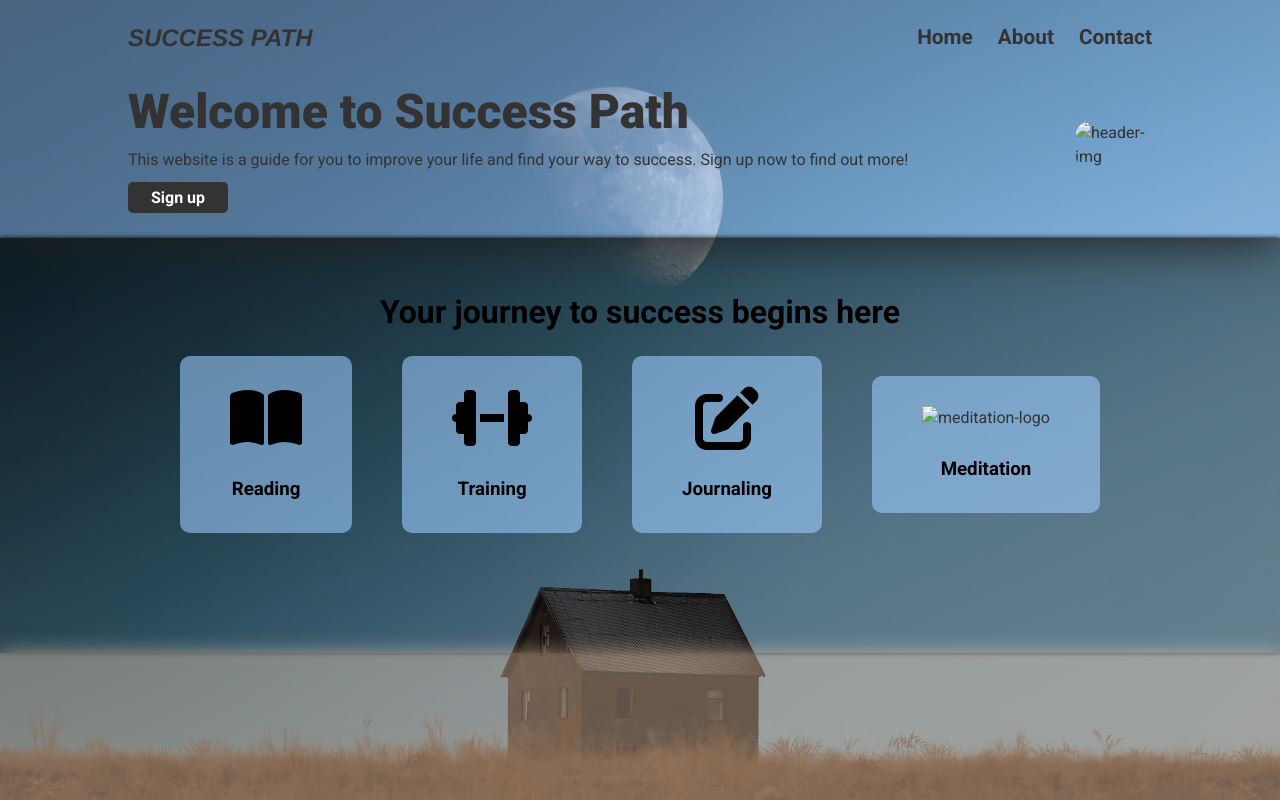
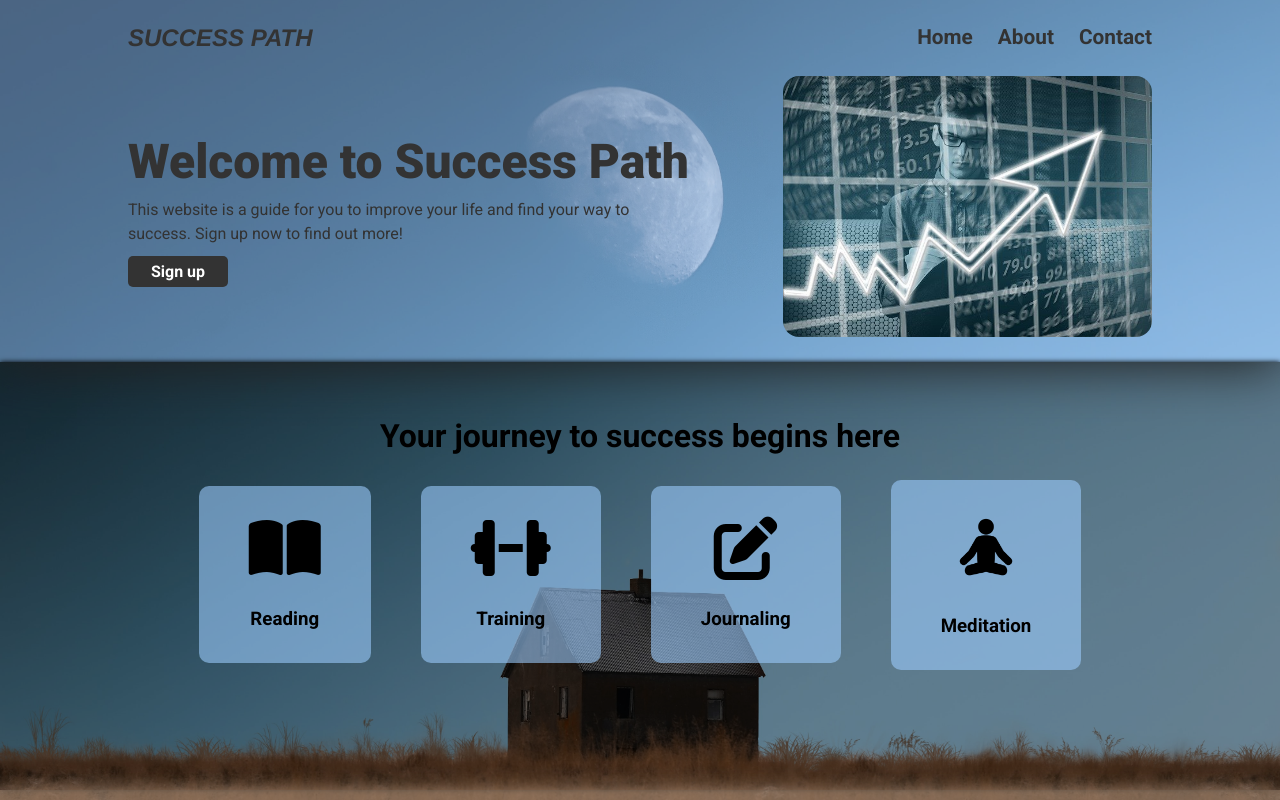
Before and after one commit to Mohamed-24-03-2022/landing-page, a plain HTML site: page index.html in a window 1280 px wide. Shown: the top 800 px of the page. Drawn offline with Linux system fonts and the light colour scheme; the site is published under a folder, as on GitHub Pages, so addresses that start at the root find nothing.

Commit message:
move images to their folder

```diff
--- a/index.html
+++ b/index.html
@@ -33,7 +33,7 @@
           <button>Sign up</button>
         </div>
         <div class="header-img">
-          <img src="/entrepreneur-gf7d45b26e_640.jpg" alt="header-img" />
+          <img src="images/entrepreneur-gf7d45b26e_640.jpg" alt="header-img" />
         </div>
       </div>
     </header>
@@ -58,7 +58,7 @@
           <h3>Journaling</h3>
         </div>
         <div class="box">
-          <img src="/Health__59_-removebg-preview.png" alt="meditation-logo" />
+          <img src="images/Health__59_-removebg-preview.png" alt="meditation-logo" />
           <h3>Meditation</h3>
         </div>
       </div>
--- a/styles.css
+++ b/styles.css
@@ -18,7 +18,7 @@ html {
 
 /*********** background image ************/
 html {
-  background-image: url(./leandra-rieger-j_6KbM26FMU-unsplash.jpg);
+  background-image: url(images/leandra-rieger-j_6KbM26FMU-unsplash.jpg);
   background-position: center;
   background-repeat: no-repeat;
   background-size: cover;
```
Also changed, not shown: images/Health__59_-removebg-preview.png (renamed from Health__59_-removebg-preview.png), images/entrepreneur-gf7d45b26e_640.jpg (renamed from entrepreneur-gf7d45b26e_640.jpg), images/leandra-rieger-j_6KbM26FMU-unsplash.jpg (renamed from leandra-rieger-j_6KbM26FMU-unsplash.jpg), 1 other file.
